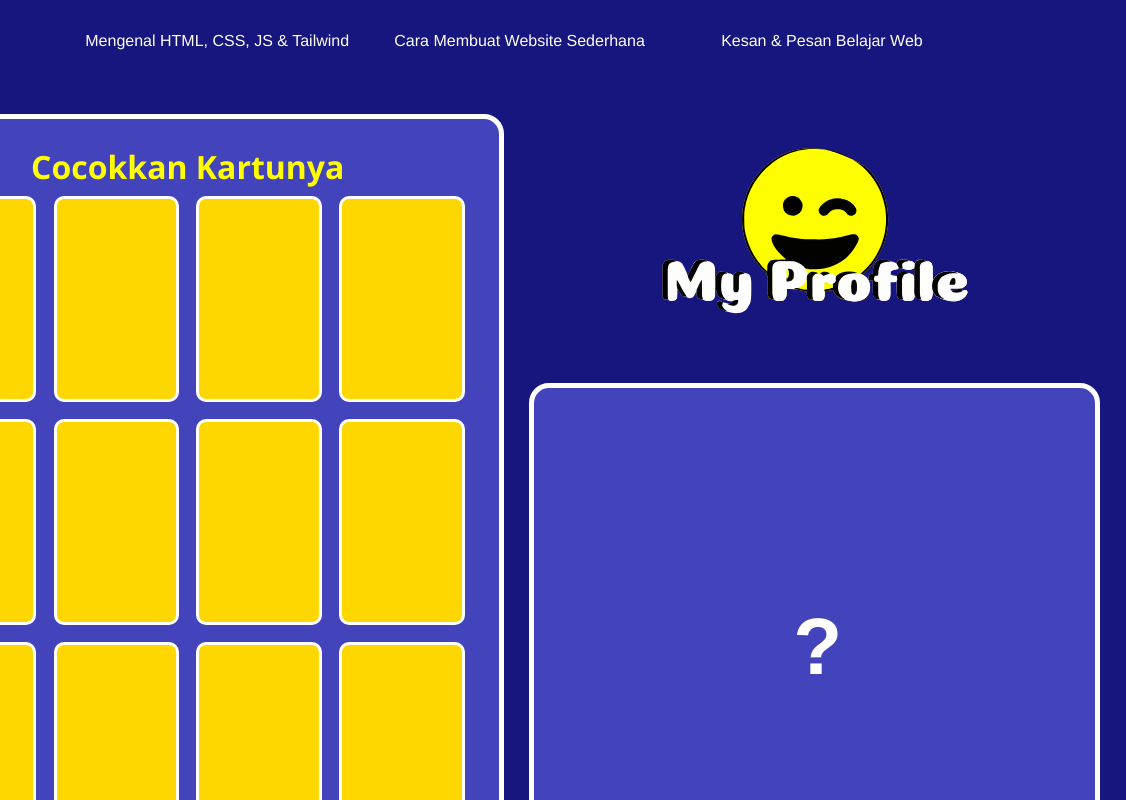
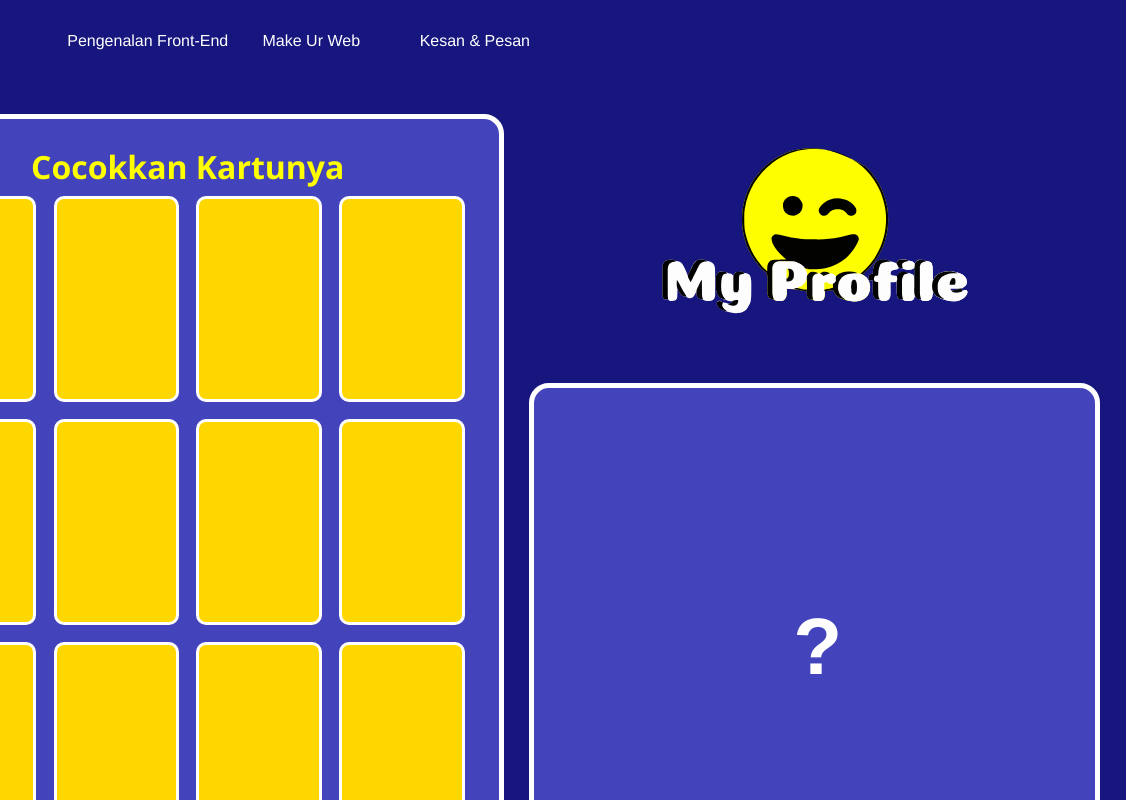
Before and after one commit to Ahmadmapple/Website-ProfileTugas-Pemweb, a plain HTML site: page index.html in a window 1280 px wide. Shown: the top 800 px of the page, 154-1280 px from the left. Drawn offline with Linux system fonts and the light colour scheme.

Commit message:
Update index.html

```diff
--- a/index.html
+++ b/index.html
@@ -7,13 +7,13 @@
     <link rel="stylesheet" href="style/weather.css">
 </head>
 <body>
-     <header class="main-header">
+    <header class="main-header">
     <a href="index.html"><img src="images/Proyek Baru (4).svg" alt="nama web" width="150px" height="auto"></a>
     <nav class="nav-bar">
       <ul>
-        <li><a href="#materi1">Mengenal HTML, CSS, JS & Tailwind</a></li>
-        <li><a href="#materi2">Cara Membuat Website Sederhana</a></li>
-        <li><a href="#materi3">Kesan & Pesan Belajar Web</a></li>
+        <li><a href="#materi1">Pengenalan Front-End</a></li>
+        <li><a href="#materi2">Make Ur Web</a></li>
+        <li><a href="#materi3">Kesan & Pesan</a></li>
       </ul>
     </nav>
   </header>
@@ -69,12 +69,13 @@
                 Saya milih masuk prodi ilmu komputer karena saya tertarik dengan pemrograman
                 meskipun keknya bakal tergantikan sama AI. Keinginan saya saat lulus kuliah
                 adalah bisa mendapatkan kerja yang linier dengan kuliah saya
-            </p><br><br><br><br><br><br><br><br><br>
+            </p><br><br><br>
             <p class="name"><u>Caesar</u></p>
         </div>
     </div>
-    <div class="third-main-section section-hidden">
-        <h1 class="third-section-title">Jadwal Kuliah <span>*Berdasarkan KRS</span></h1>
+   <div class="third-main-section section-hidden">
+    <h1 class="third-section-title">Jadwal Kuliah <span>*Berdasarkan KRS</span></h1>
+    <div class="table-container">
         <table>
             <tr>
                 <th></th>
@@ -96,7 +97,7 @@
                 <td>-</td>
                 <td>-</td>
             </tr>
-             <tr>
+            <tr>
                 <th>10.30</th>
                 <td>Desain Interaksi</td>
                 <td>IELTS Preparation</td>
@@ -106,7 +107,7 @@
                 <td>-</td>
                 <td>-</td>
             </tr>
-             <tr>
+            <tr>
                 <th>13.00</th>
                 <td>-</td>
                 <td>-</td>
@@ -118,6 +119,7 @@
             </tr>
         </table>
     </div>
+</div>
    <div class="fourth-main-section section-hidden" id="materi1">
     <h1 class="section-title">Pengenalan HTML, CSS, JavaScript, dan Tailwind</h1>
     <div class="intro-container">
```
